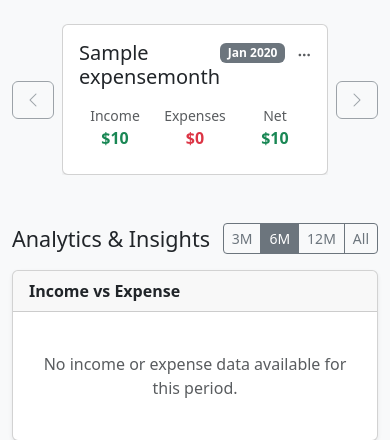
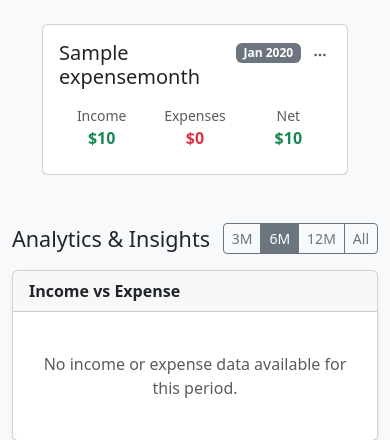
Before and after one commit to xsyed/expense-tracker, a Django app: page / in a window 390 px wide. Shown: the part 56-496 px from the top of the page. Run offline with Django 4.2, Linux system fonts and the light colour scheme; a user stored in the database is signed in; tables that the repository leaves empty hold one stand-in row (values such as "Sample post"); data that the repository does not hold is empty; parts of the project's set-up code (start-up, migrations or seed data) failed here and were passed over; some libraries are stand-ins or nearby versions.

Commit message:
style(home): Refactor CSS for month cards and carousel buttons, improve formatting

```diff
--- a/templates/home.html
+++ b/templates/home.html
@@ -8,10 +8,12 @@
   .month-card {
     transition: box-shadow 0.2s ease, transform 0.2s ease;
   }
+
   .month-card:hover {
-  box-shadow: 0 0.5rem 1rem rgba(0,0,0,.15) !important;
+    box-shadow: 0 0.5rem 1rem rgba(0, 0, 0, .15) !important;
     transform: translateY(-2px);
   }
+
   .months-track {
     display: flex;
     gap: 1rem;
@@ -20,15 +22,34 @@
     flex: 1 1 0;
     min-width: 0;
   }
+
   .month-card-slot {
     flex: 0 0 calc(33.333% - 0.667rem);
     min-width: 0;
   }
+
   @media (max-width: 767.98px) {
-  .month-card-slot { flex: 0 0 calc(50% - 0.5rem); }
+    .month-card-slot {
+      flex: 0 0 calc(50% - 0.5rem);
     }
+  }
+
   @media (max-width: 575.98px) {
-  .month-card-slot { flex: 0 0 100%; }
+    .month-card-slot {
+      flex: 0 0 100%;
+    }
+  }
+
+  #carousel-prev {
+    margin-right: -1.25rem;
+    position: relative;
+    z-index: 2;
+  }
+
+  #carousel-next {
+    margin-left: -1.25rem;
+    position: relative;
+    z-index: 2;
   }
 </style>
 {% endblock %}
@@ -50,7 +71,8 @@
             <div class="d-flex align-items-center gap-2 position-relative" style="z-index: 2;">
               <span class="badge bg-secondary">{{ em.month|date:"M Y" }}</span>
               <div class="dropdown">
-                <button class="btn btn-sm text-muted border-0 bg-transparent px-1 py-0 lh-1" data-bs-toggle="dropdown" aria-expanded="false">
+                <button class="btn btn-sm text-muted border-0 bg-transparent px-1 py-0 lh-1" data-bs-toggle="dropdown"
+                  aria-expanded="false">
                   <i class="bi bi-three-dots"></i>
                 </button>
                 <ul class="dropdown-menu dropdown-menu-end">
@@ -79,7 +101,7 @@
             </div>
             <div class="col-4">
               <div class="small text-muted">Net</div>
-              <div class="fw-semibold {% if em.net_balance >= 0 %}text-success{% else %}text-danger{% endif %}">${{ em.net_balance|floor }}</div>
+              <div class="fw-semibold {% if em.net_balance >= 0 %}text-success{% else %}text-danger{% endif %}">${{em.net_balance|floor }}</div>
             </div>
           </div>
         </div>
@@ -200,7 +222,7 @@
   }
 
   function destroyChart(instance) {
-    if (instance) { try { instance.destroy(); } catch (e) {} }
+    if (instance) { try { instance.destroy(); } catch (e) { } }
   }
 
   function initChart1(data) {
@@ -388,8 +410,8 @@
     var nextBtn = document.getElementById('carousel-next');
     if (track && prevBtn && nextBtn) {
       var updateCarouselBtns = function () {
-        prevBtn.disabled = track.scrollLeft <= 0;
-        nextBtn.disabled = track.scrollLeft + track.clientWidth >= track.scrollWidth - 1;
+        prevBtn.style.visibility = track.scrollLeft <= 0 ? 'hidden' : 'visible';
+        nextBtn.style.visibility = track.scrollLeft + track.clientWidth >= track.scrollWidth - 1 ? 'hidden' : 'visible';
       };
       prevBtn.addEventListener('click', function () {
         track.scrollBy({ left: -track.clientWidth, behavior: 'smooth' });
```
Lines whose indentation alone changed are shown as unchanged.
